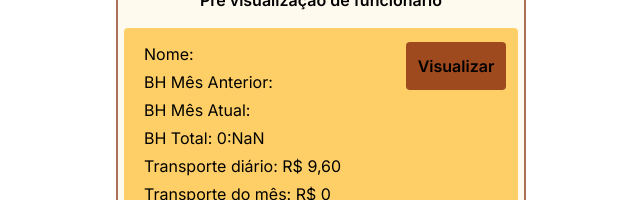
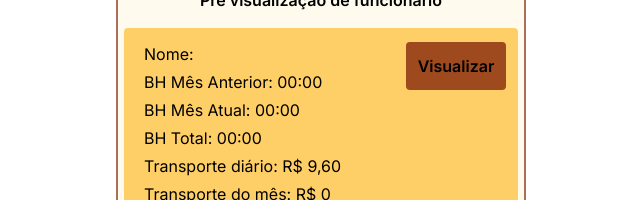
Before and after one commit to WelysonSR/iluminar-font-end, a React (Vite) app: page /homeadm in a window 1280 px wide. Shown: the part 685-885 px from the top of the page, without its empty margins (319-959 px from the left). Built offline with nearby package versions, Linux system fonts and the light colour scheme; no server answers; sample sign-in values are in the browser's storage.

Commit message:
feat: tratando error da requestUserId

```diff
--- a/src/pages/HomeAdm.tsx
+++ b/src/pages/HomeAdm.tsx
@@ -21,9 +21,9 @@ export function HomeAdm() {
   const [users, setUsers] = useState([]);
 
   const [userName, setUserName] = useState('');
-  const [bhMesAnterior, setBhMesAnterior] = useState('');
-  const [bhMesAtual, setBhMesAtual] = useState('');
-  const [bhTotal, setBhTotal] = useState('');
+  const [bhMesAnterior, setBhMesAnterior] = useState('00:00');
+  const [bhMesAtual, setBhMesAtual] = useState('00:00');
+  const [bhTotal, setBhTotal] = useState('00:00');
   const [transporteMes, setTransporteMes] = useState(0);
 
   useEffect(() => {
@@ -45,10 +45,17 @@ export function HomeAdm() {
   const préVisualizacao = async (id: number) => {
     const response = await requestUserId('/user/user', id, token);
 
-    setUserName(response.firstName);
-    setBhMesAnterior(calculoBhMesAnterior(response.dailyControl));
-    setBhMesAtual(calculoBhMesAtual(response.dailyControl));
-    setTransporteMes(calculoTraspoetMes(response.dailyControl));
+    if(response.id) {
+      setUserName(response.firstName);
+      setBhMesAnterior(calculoBhMesAnterior(response.dailyControl));
+      setBhMesAtual(calculoBhMesAtual(response.dailyControl));
+      setTransporteMes(calculoTraspoetMes(response.dailyControl));
+    } else {
+      setUserName('');
+      setBhMesAnterior('00:00');
+      setBhMesAtual('00:00');
+      setTransporteMes(0);
+    }
   }
 
   useEffect(() => {
--- a/src/services/requests.ts
+++ b/src/services/requests.ts
@@ -25,9 +25,13 @@ export const requestUsers = async (token: string) => {
 };
 
 export const requestUserId = async (rota: string, id: number, token: string) => {
-  const url = `${rota}/${id}`;
-  const { data } = await api.get(url, { headers: { 'Authorization': token } });
-  return data;
+  try {
+    const url = `${rota}/${id}`;
+    const { data } = await api.get(url, { headers: { 'Authorization': token } });
+    return data;
+  } catch (err: any) {
+    return err.message;
+  }
 };
 
 export const requestUpdate = async (rota: string, id: number, body: object) => {
--- a/src/utils/calculoHoras.ts
+++ b/src/utils/calculoHoras.ts
@@ -121,7 +121,9 @@ export const somaBh = (mesAn: string, mesAt: string) => {
   const minutos = Number(eM) + Number(sM);
   const horas = Number(eH) + Number(sH);
 
-  if (minutos < 10) {
+  if(horas === 0 && !minutos) return '00:00' ;
+
+  if(minutos < 10) {
     return `${horas}:0${minutos}`;
   }
 
```
